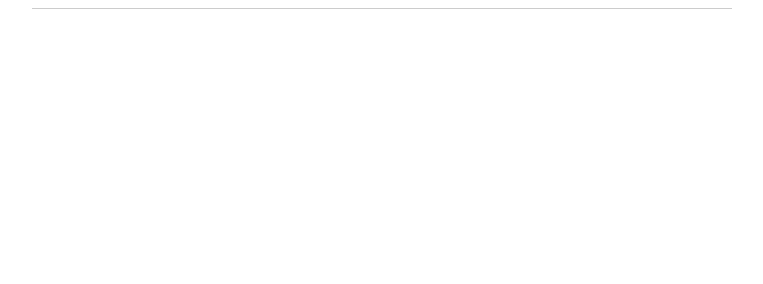
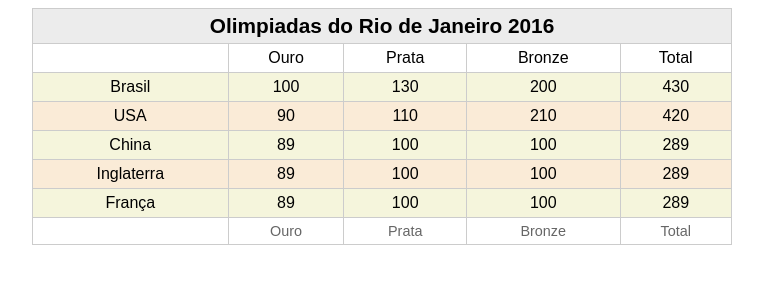
Before and after one commit to OSanches-Cursos/HTML5, a plain HTML site: page Unidade12/Exercício02/tabela2.html in a window 1280 px wide. Shown: the whole page, without its empty margins (258-1021 px from the left). Drawn offline with Linux system fonts and the light colour scheme.

Commit message:
Unidade 12
Criando tabelas.

```diff
--- a/Unidade12/Exercício02/tabela2.html
+++ b/Unidade12/Exercício02/tabela2.html
@@ -3,13 +3,10 @@
     <head>
         <meta charset="utf-8">
         <title>Curso HTML5 Essencial</title>
-    </head>
-
 		<style>
 			body {
 				font-family:Arial, Helvetica, sans-serif;
 			}
-
 			table {
 				width:700px;
 				margin:0 auto;
@@ -17,7 +14,6 @@
 				border-right:1px solid #ccc;
 				border-bottom:1px solid #ccc;
 			}
-
 			caption {
 				font-size:130%;
 				font-weight:bold;
@@ -26,46 +22,95 @@
 				border:1px solid #ccc;
 				border-bottom:none;
 			}
-
 			tr, td, th {
 				border:thin solid #ccc;
 				border-bottom:none;
 				border-right:none;
 				padding:5px;
 			}
-
 			td {
 				text-align:center;
 			}
-
 			th {
 				text-align:left;
 			}
-
 			thead th {
 				text-align:center;
 				background-color:#E0E0E0;
 			}
-
 			thead tr th:first-child {
 				text-align:left;
 			}
-
 			tfoot td {
 				font-size:.9em;
 				color:#666;
 			}
-
-
+			tbody tr:nth-child(even) {
+				background-color: antiquewhite;
+			}
+			tbody tr:nth-child(odd) {
+				background-color: beige;
+			}
 		</style>
-
+    </head>
     <body>
-
         <table>
-
-
-
+			<caption>Olimpiadas do Rio de Janeiro 2016</caption>
+			<thead>
+				<tr>
+					<td></td>
+					<td>Ouro</td>
+					<td>Prata</td>
+					<td>Bronze</td>
+					<td>Total</td>
+				</tr>
+			</thead>
+			<tfoot>
+				<tr>
+					<td></td>
+					<td>Ouro</td>
+					<td>Prata</td>
+					<td>Bronze</td>
+					<td>Total</td>
+				</tr>
+			</tfoot>
+			<tbody>
+				<tr>
+					<td>Brasil</td>
+					<td>100</td>
+					<td>130</td>
+					<td>200</td>
+					<td>430</td>
+				</tr>
+				<tr>
+					<td>USA</td>
+					<td>90</td>
+					<td>110</td>
+					<td>210</td>
+					<td>420</td>
+				</tr>
+				<tr>
+					<td>China</td>
+					<td>89</td>
+					<td>100</td>
+					<td>100</td>
+					<td>289</td>
+				</tr>
+				<tr>
+					<td>Inglaterra</td>
+					<td>89</td>
+					<td>100</td>
+					<td>100</td>
+					<td>289</td>
+				</tr>
+				<tr>
+					<td>França</td>
+					<td>89</td>
+					<td>100</td>
+					<td>100</td>
+					<td>289</td>
+				</tr>
+			</tbody>
         </table>
-
     </body>
 </html>
```
Also changed, not shown: Unidade12/Exercício01/tabela1.html (+22 -4 lines), Unidade12/Exercício03/tabela3.html (+11 -28 lines). Lines whose indentation alone changed are shown as unchanged.
